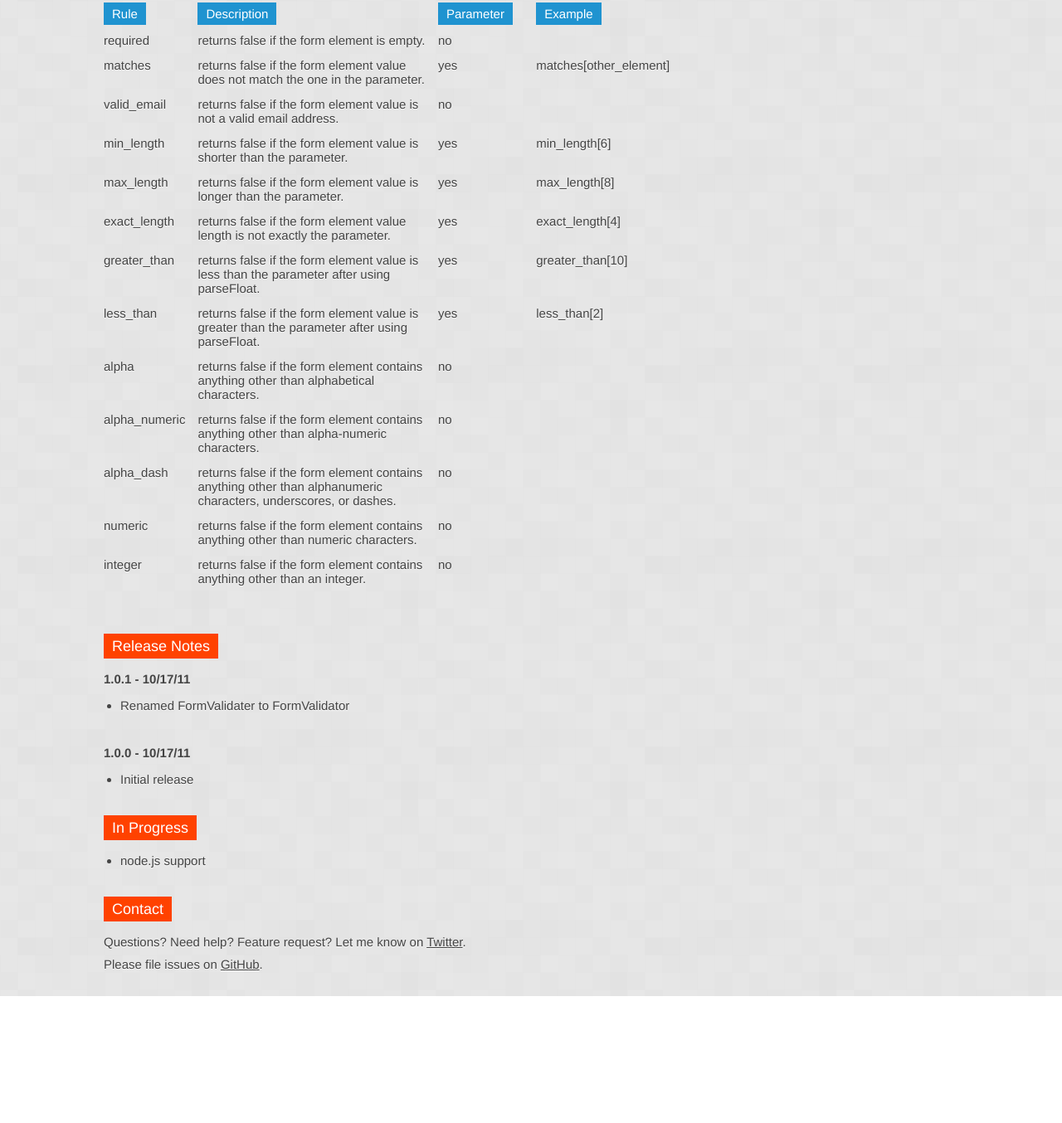
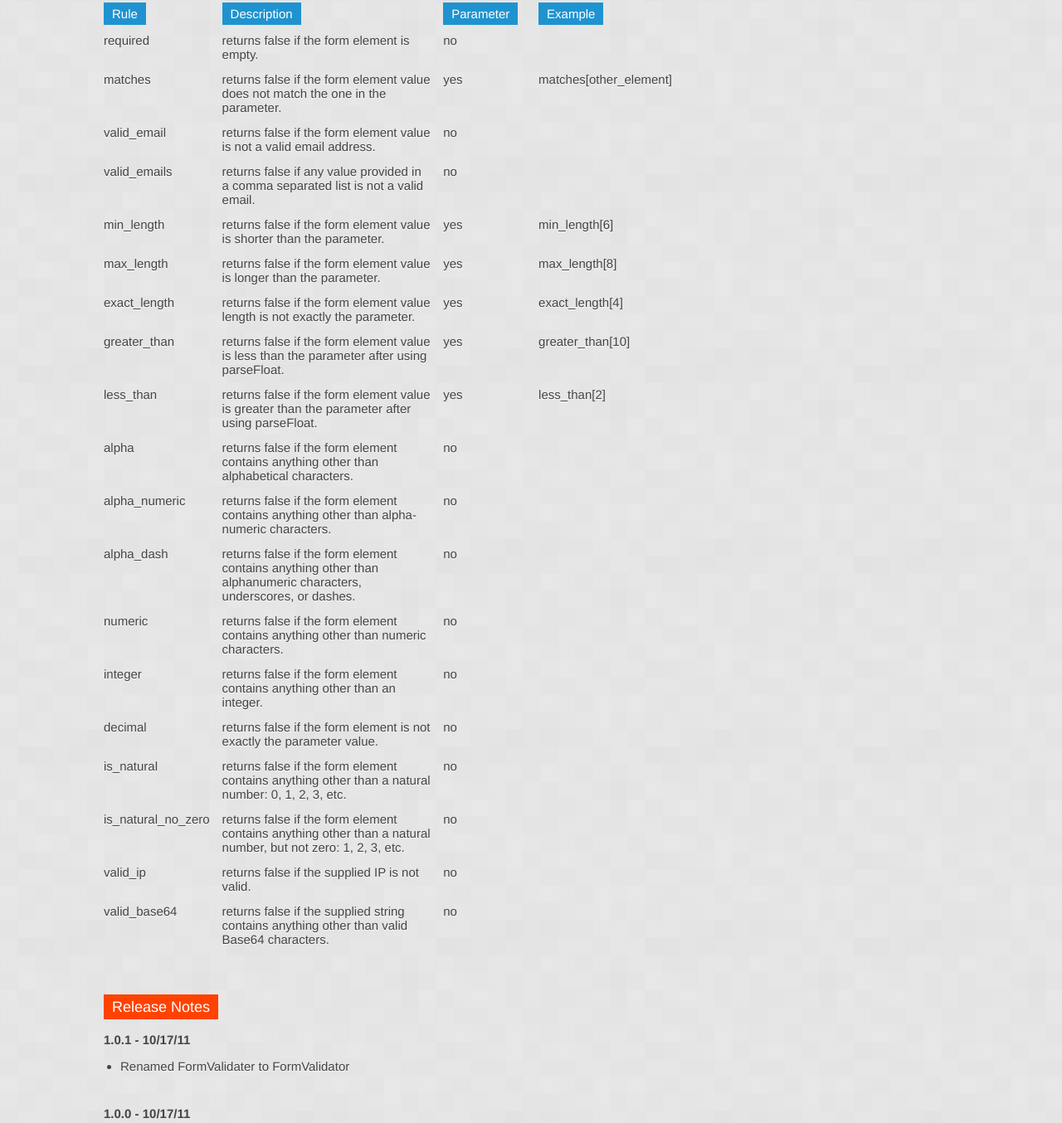
Before and after one commit to rickharrison/validate.js, a plain HTML site: page index.html in a window 1280 px wide. Shown: the part 3092-4446 px from the top of the page at 83% size. Before the commit the page ends 4293 px from the top, so only its background shows below. Drawn offline with nearby package versions, Linux system fonts and the light colour scheme; a web font is replaced by a local one.

Commit message:
new rules documented

```diff
--- a/index.html
+++ b/index.html
@@ -224,6 +224,13 @@ var validator = new FormValidator('example_form', [{
             </tr>
 
             <tr>
+                <td>valid_emails</td>
+                <td>returns false if any value provided in a comma separated list is not a valid email.</td>
+                <td>no</td>
+                <td></td>
+            </tr>
+
+            <tr>
                 <td>min_length</td>
                 <td>returns false if the form element value is shorter than the parameter.</td>
                 <td>yes</td>
@@ -289,6 +296,41 @@ var validator = new FormValidator('example_form', [{
             <tr>
                 <td>integer</td>
                 <td>returns false if the form element contains anything other than an integer.</td>
+                <td>no</td>
+                <td></td>
+            </tr>
+
+            <tr>
+                <td>decimal</td>
+                <td>returns false if the form element is not exactly the parameter value.</td>
+                <td>no</td>
+                <td></td>
+            </tr>
+
+            <tr>
+                <td>is_natural</td>
+                <td>returns false if the form element contains anything other than a natural number: 0, 1, 2, 3, etc.</td>
+                <td>no</td>
+                <td></td>
+            </tr>
+
+            <tr>
+                <td>is_natural_no_zero</td>
+                <td>returns false if the form element contains anything other than a natural number, but not zero: 1, 2, 3, etc.</td>
+                <td>no</td>
+                <td></td>
+            </tr>
+
+            <tr>
+                <td>valid_ip</td>
+                <td>returns false if the supplied IP is not valid.</td>
+                <td>no</td>
+                <td></td>
+            </tr>
+
+            <tr>
+                <td>valid_base64</td>
+                <td>returns false if the supplied string contains anything other than valid Base64 characters.</td>
                 <td>no</td>
                 <td></td>
             </tr>
```
